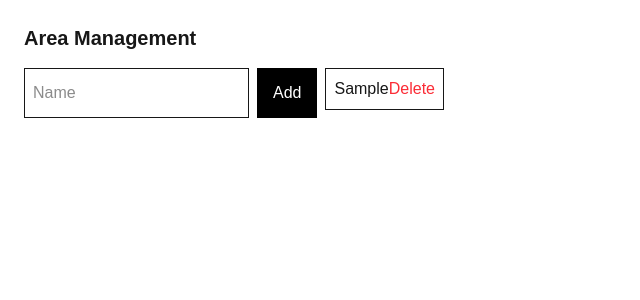
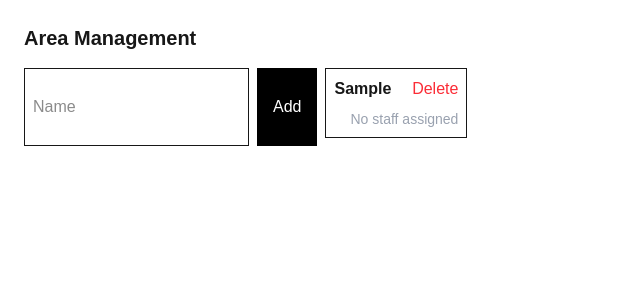
Before and after one commit to Hivzzy/workforce-coordination-system, a Next.js app: page /area in a window 1280 px wide. Both pictures are taken after typing "Sample" into the empty fields and a click on the button "Add". Shown: the top 300 px of the page, without its empty margins (0-640 px from the left). Built offline with nearby package versions, Linux system fonts and the light colour scheme.

Commit message:
feat: display staff grouped by area

```diff
--- a/src/app/area/page.tsx
+++ b/src/app/area/page.tsx
@@ -1,11 +1,13 @@
 "use client";
 
 import { useAreaStore } from "@/features/area/store/area.store";
+import { useStaffStore } from "@/features/staff/store/staff.store";
 import { useState } from "react";
 
 export default function AreaPage() {
   const { areas, addArea, removeArea } = useAreaStore();
   const [name, setName] = useState("");
+  const { staffs } = useStaffStore();
 
   const handleAdd = () => {
     if (!name) return;
@@ -16,6 +18,10 @@ export default function AreaPage() {
     });
 
     setName("");
+  };
+
+  const getStaffByArea = (areaId: string) => {
+    return staffs.filter((s) => s.assignedAreaId === areaId);
   };
 
   return (
@@ -35,17 +41,36 @@ export default function AreaPage() {
         {areas.length === 0 && <p>No area yet</p>}
 
         <ul>
-          {areas.map((area) => (
-            <li key={area.id} className="flex justify-between border p-2  mb-2">
-              <span>{area.name}</span>
+          {areas.map((area) => {
+            const assignedStaff = getStaffByArea(area.id);
+            return (
+              <li key={area.id} className="border p-2  mb-2">
+                <div className="flex justify-between">
+                  <h2 className="font-semibold">{area.name}</h2>
                   <button
                     onClick={() => removeArea(area.id)}
                     className="text-red-500"
                   >
                     Delete
                   </button>
+                </div>
+
+                {/* Staff Inside Area */}
+
+                <div className="mt-2 ml-4">
+                  {assignedStaff.length === 0 ? (
+                    <p className="text-sm text-gray-400">No staff assigned</p>
+                  ) : (
+                    assignedStaff.map((staff) => (
+                      <p key={staff.id} className="text-sm">
+                        - {staff.name} ({staff.role})
+                      </p>
+                    ))
+                  )}
+                </div>
               </li>
-          ))}
+            );
+          })}
         </ul>
       </div>
     </div>
```
Also changed, not shown: 1 other file (tests, documents, lock files or other folders). Lines whose indentation alone changed are shown as unchanged.
